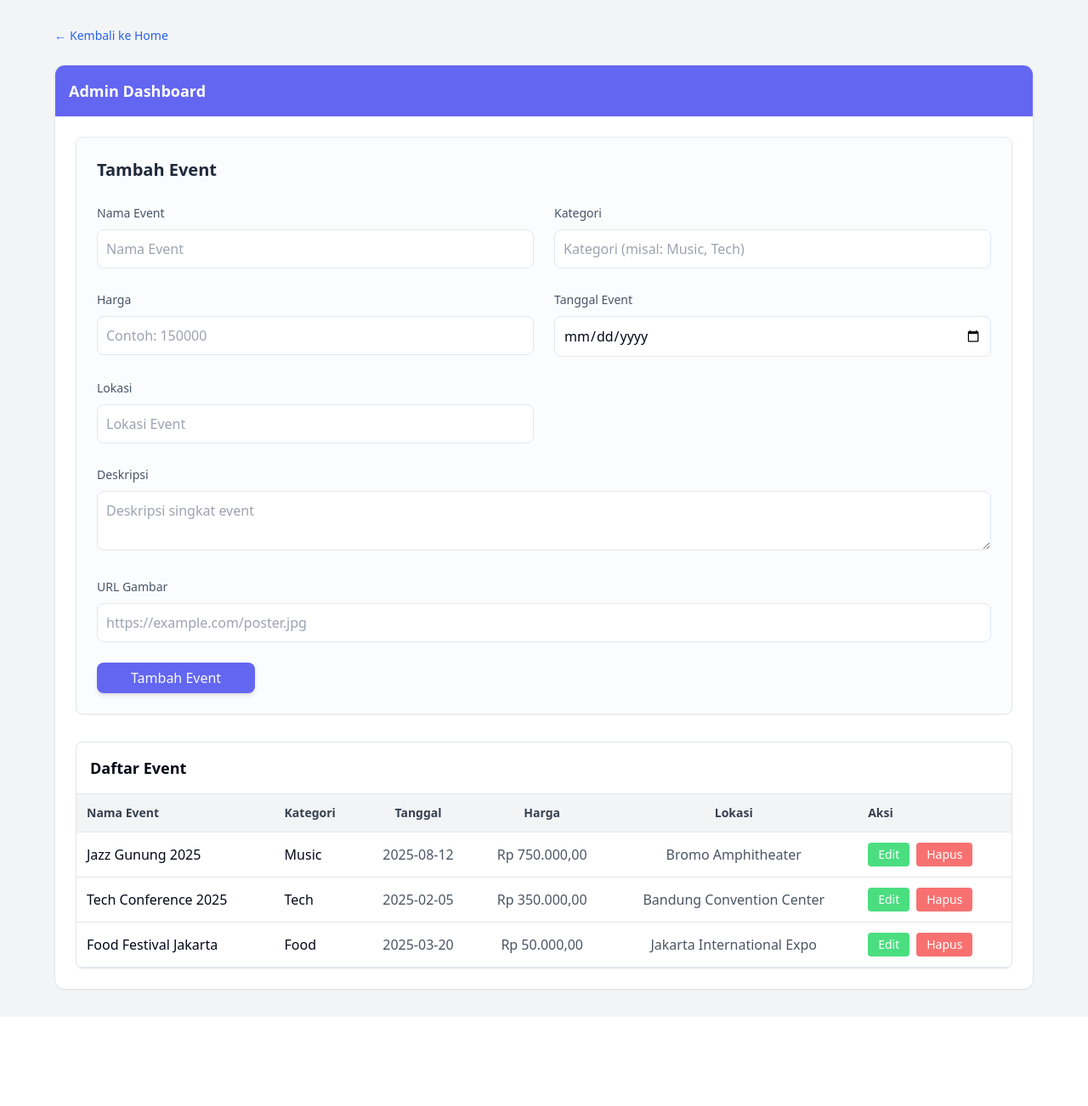
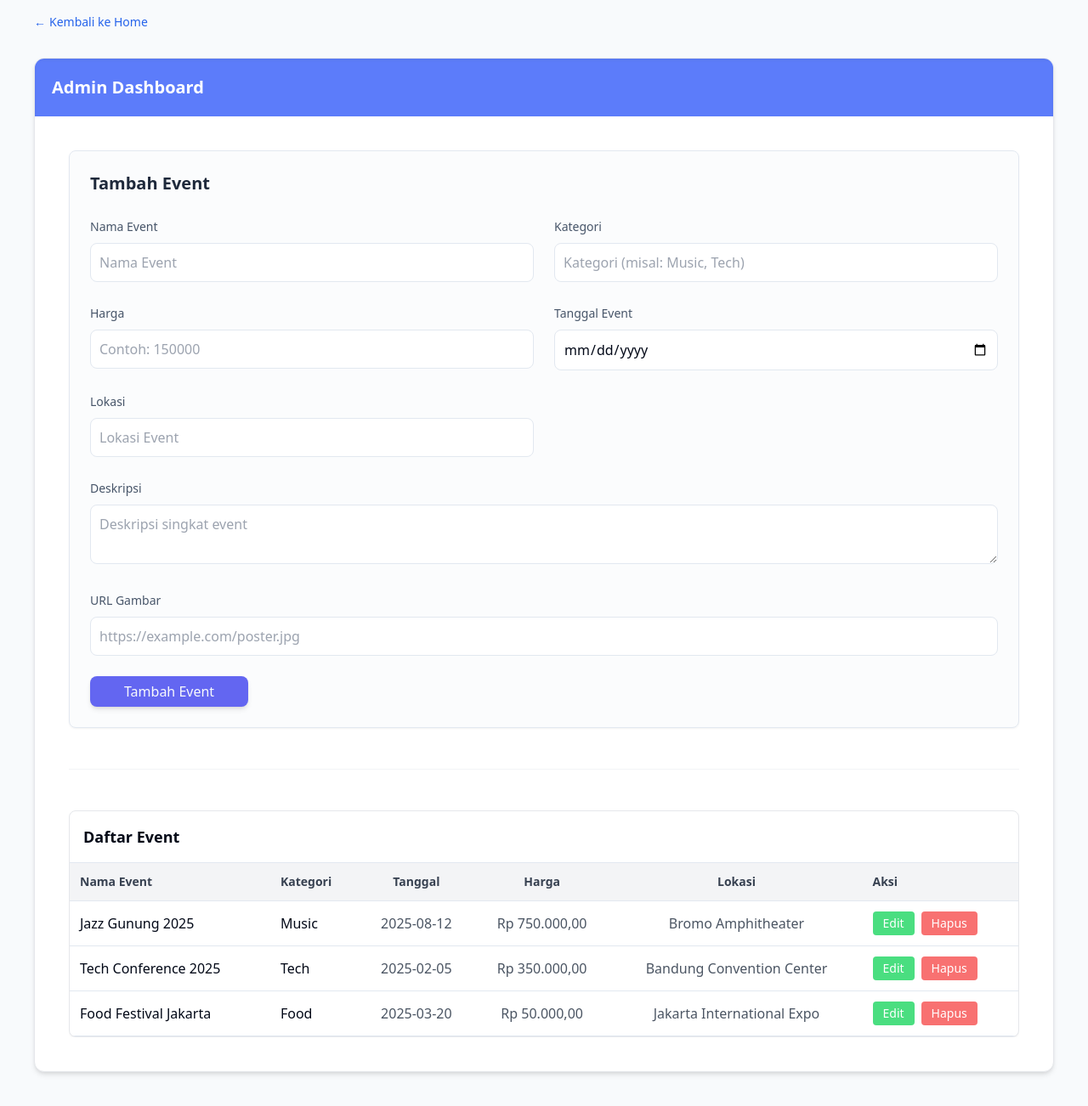
Before and after one commit to kanaya29/FINALPROJECT_TEKWEB_ASALOLEANK, a React (Vite) app: page /admin in a window 1280 px wide. Shown: the whole page at 85% size. Before the commit the page ends 1197 px from the top, so only its background shows below. Built offline with nearby package versions, Linux system fonts and the light colour scheme.

Commit message:
mengubah tampilan admin dashboard

```diff
--- a/src/pages/AdminDashboard.jsx
+++ b/src/pages/AdminDashboard.jsx
@@ -58,23 +58,33 @@ const AdminDashboard = () => {
   };
 
   return (
-    <div className="min-h-screen bg-gray-100 p-4 md:p-8 flex justify-center">
-      <div className="w-full max-w-6xl space-y-6">
-        <AdminHeader />
+  <div className="min-h-screen bg-slate-50 w-full">
 
-        <div className="bg-white shadow-sm rounded-xl overflow-hidden border border-gray-200">
-          <div className="bg-indigo-500 p-4 text-white font-bold text-lg">
-            Admin Dashboard
-          </div>
+    <div className="p-4 md:px-10">
+      <AdminHeader />
+    </div>
 
-          <div className="p-6 space-y-8">
-            <FormData onAdd={addEvent} onEdit={updateEvent} editingEvent={editingEvent} />
-            <DataTable data={events} onDelete={deleteEvent} onEdit={editEvent} />
-          </div>
+    <div className="w-full px-4 md:px-10 pb-10">
+      <div className="bg-white shadow-md rounded-xl overflow-hidden border border-gray-200 w-full">
+
+        <div className="bg-[#5c7cfa] p-5 text-white font-bold text-xl shadow-inner">
+          Admin Dashboard
+        </div>
+
+        <div className="p-6 md:p-10 space-y-12">
+          <section>
+            <FormData onAdd={addEvent} />
+          </section>
+
+          <hr className="border-gray-100" />
+
+          <section className="overflow-x-auto">
+            <DataTable data={events} onDelete={deleteEvent} />
+          </section>
         </div>
       </div>
     </div>
+  </div>
   );
-};
-
+}
 export default AdminDashboard;
```
